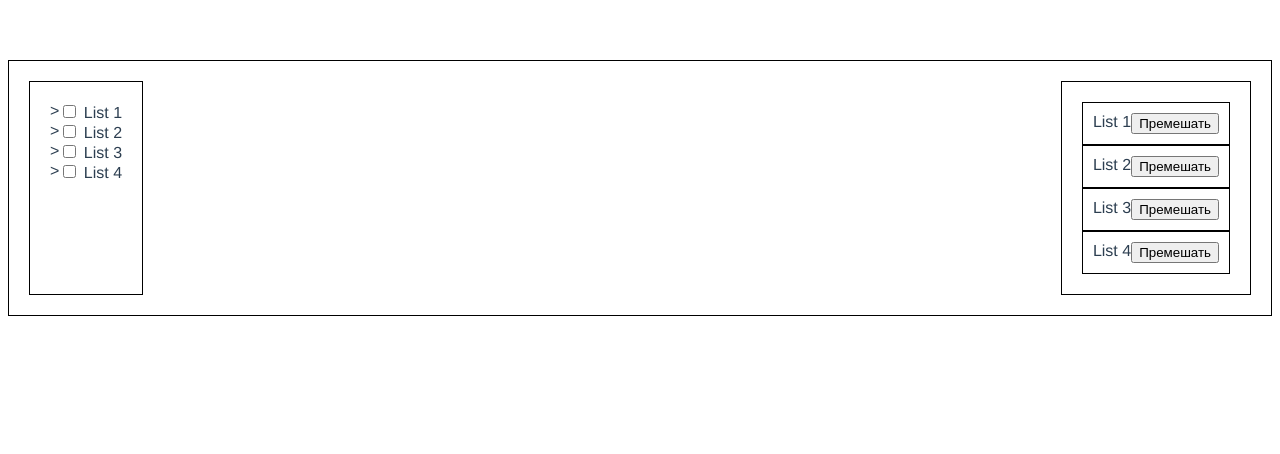
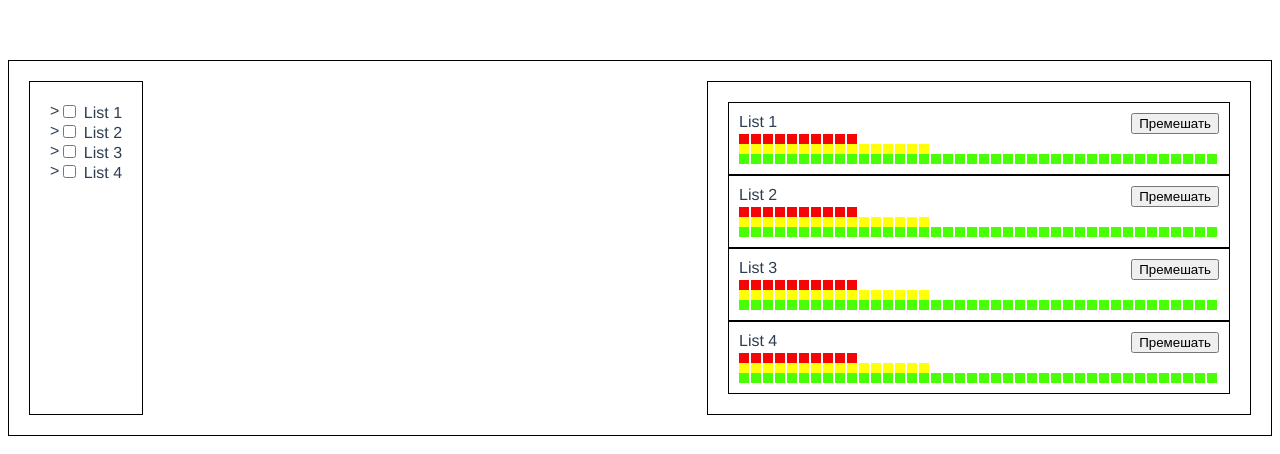
Before and after one commit to Macovka/color-list, a Vue app: page / in a window 1280 px wide. Shown: the top 454 px of the page. Built offline with nearby package versions, Linux system fonts and the light colour scheme.

Commit message:
block squares

```diff
--- a/src/components/ListBlock.vue
+++ b/src/components/ListBlock.vue
@@ -4,12 +4,19 @@
       {{ list }}
       <button>Премешать</button>
     </div>
-    <div class="list-block__squares">
+    <div>
       <div
-        v-for="index in quantity"
-        :key="index" class="square"
-        :style="{ backgroundColor: color }"
-      ></div>
+        v-for="item in items"
+        :key="item"
+        class="list-block__squares"
+      >
+        <div
+          v-for="index in item.quantity"
+          :key="index"
+          class="square"
+          :style="{ backgroundColor: item.color }"
+        ></div>
+      </div>
     </div>
   </div>
 </template>
@@ -21,13 +28,12 @@
     props: {
       list: {
         type: String,
-        reqired: true
+        required: true
       }
     },
     computed: {
       ...mapState({
-        quantity: state => state.quantity,
-        color: state => state.color,
+        items: state => state.items
       }),
     }
   }
@@ -45,12 +51,13 @@
 
   &__squares {
     display: flex;
-    justify-content: space-between;
+    flex-direction: row;
   }
 }
 
 .square {
   width: 10px;
 	height: 10px;
+  margin-right: 2px;
 }
 </style>
--- a/src/components/ListItem.vue
+++ b/src/components/ListItem.vue
@@ -30,8 +30,8 @@
         },
         color(state) {
           return state.items.find(item => item.title === this.title).color;
-        },
-      }),
+        }
+      })
     }
   }
 </script>
```
